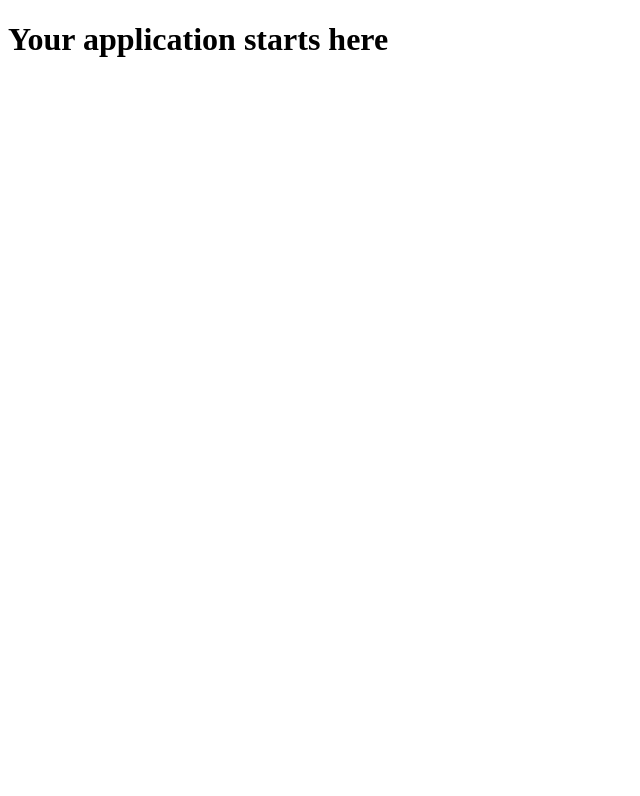
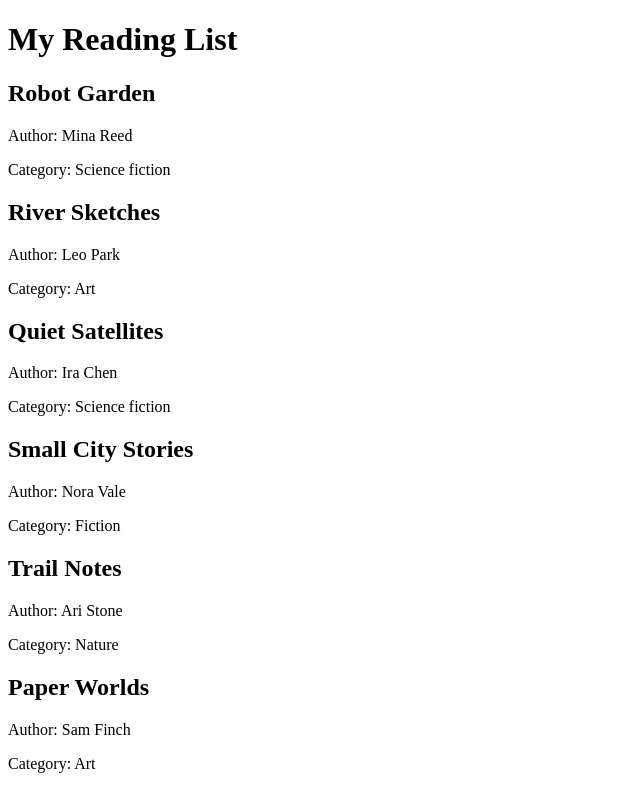
Before and after one commit to maoyeniyi-glitch/cs300-assignment-4-, a React (Vite) app: page / in a window 1280 px wide. Shown: the top 796 px of the page, without its empty margins (0-640 px from the left). Built offline with nearby package versions, Linux system fonts and the light colour scheme.

Commit message:
Render the collection with reusable components

```diff
--- a/src/App.jsx
+++ b/src/App.jsx
@@ -1,10 +1,24 @@
 import "./styles.css";
+import books from "../data/books.json";
+
+function BookCard({ book }) {
+  return (
+    <article>
+      <h2>{book.title}</h2>
+      <p>Author: {book.creator}</p>
+      <p>Category: {book.category}</p>
+    </article>
+  );
+}
 
 export default function App() {
   return (
     <main>
-      <h1>Your application starts here</h1>
-      {/* Build your own components, state, routes where required, and interactions. */}
+      <h1>My Reading List</h1>
+
+      {books.map((book) => (
+        <BookCard key={book.id} book={book} />
+      ))}
     </main>
   );
 }
```
